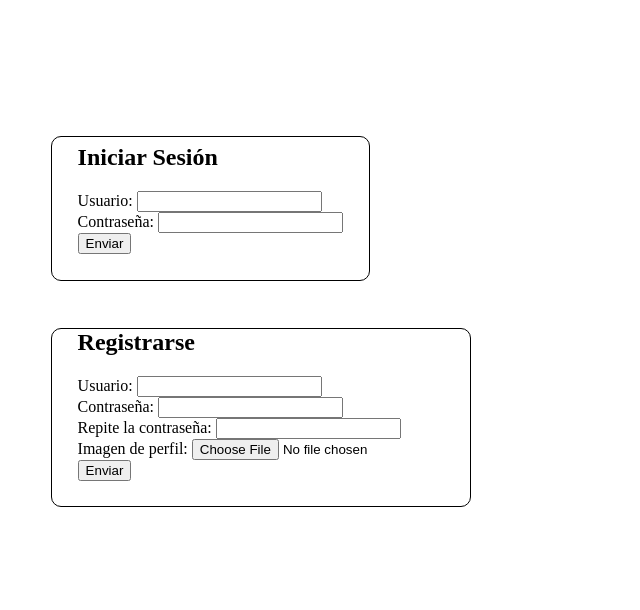
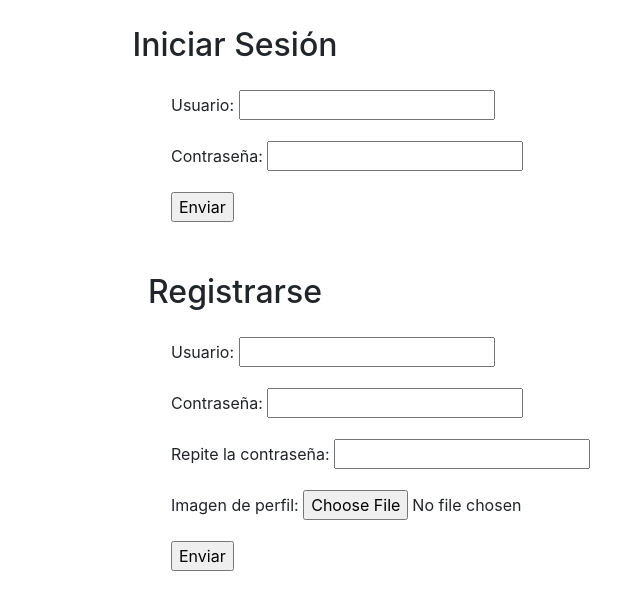
Before and after one commit to l-barrientos/juegos, a PHP site: page / in a window 1280 px wide. Shown: the top 610 px of the page, without its empty margins (405-1045 px from the left). Run offline with PHP 8.4, Linux system fonts and the light colour scheme.

Commit message:
bootstrap style applied to login page

```diff
--- a/index.php
+++ b/index.php
@@ -6,7 +6,7 @@
 <html lang="en">
 
 <head>
-  <link rel="stylesheet" href="style.css">
+  <link rel="stylesheet" href="https://stackpath.bootstrapcdn.com/bootstrap/4.5.2/css/bootstrap.min.css">
   <meta charset="UTF-8" />
   <meta http-equiv="X-UA-Compatible" content="IE=edge" />
   <meta name="viewport" content="width=device-width, initial-scale=1.0" />
@@ -15,15 +15,20 @@
 
 <body>
   <!-- Form to sign in with credentials -->
-  <form action="process_login.php" method="post" id='signInForm' class="signForms">
-    <h2>Iniciar Sesión</h2>
+  <form action="process_login.php" method="post" id='signInForm'>
+
+    <h2 style='text-align:center;margin-top:2%;'>Iniciar Sesión</h2>
+    <div style='margin-left:45%;margin-top:2%;'>
+      <div class="form-group">
         <label for="userName">Usuario:</label>
         <input type="text" name="userName" id="userName" />
-    <br />
+      </div>
+      <div class="form-group">
         <label for="password">Contraseña: </label>
         <input type="password" name="password" id="password" />
-    <br />
+      </div>
       <input type="submit" value="Enviar" name="signInSubmit" />
+    </div>
   </form>
   <?php
   // Show when credentials are wrong
@@ -37,20 +42,27 @@
 
   <!-- Form to sign up -->
   <form action="process_login.php" method="post" enctype="multipart/form-data" id="signUpForm" class="signForms">
-    <h2>Registrarse</h2>
+    <h2 style='text-align:center;margin-top:4%;'>Registrarse</h2>
+    <div style='margin-left:45%;margin-top:2%;'>
+      <div class="form-group">
         <label for="newUserName">Usuario:</label>
         <input type="text" name="newUserName" id="newUserName" />
-    <br />
+      </div>
+      <div class="form-group">
         <label for="newPassword">Contraseña: </label>
         <input type="password" name="newPassword" id="newPassword" />
-    <br />
+      </div>
+      <div class="form-group">
         <label for="newPasswordRepeated">Repite la contraseña: </label>
         <input type="password" name="newPasswordRepeated" id="newPasswordRepeated" />
-    <br />
+      </div>
+      <div class="form-group">
         <label for="profileImage">Imagen de perfil:</label>
         <input type="file" name="profileImage" id="profileImage" />
-    <br />
+      </div>
+
       <input type="submit" value="Enviar" name="signUpSubmit" />
+    </div>
   </form>
   <?php
 
```
Lines whose indentation alone changed are shown as unchanged.
